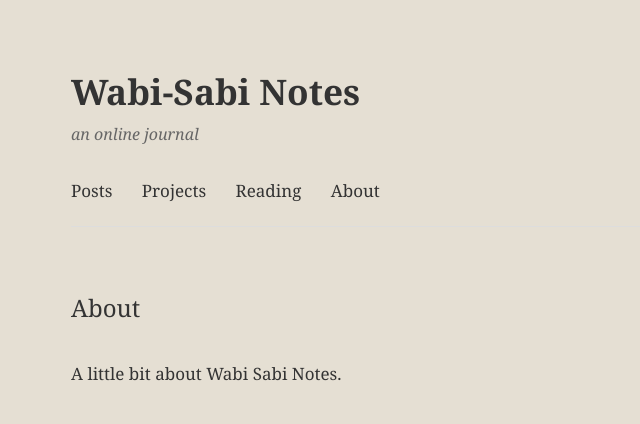
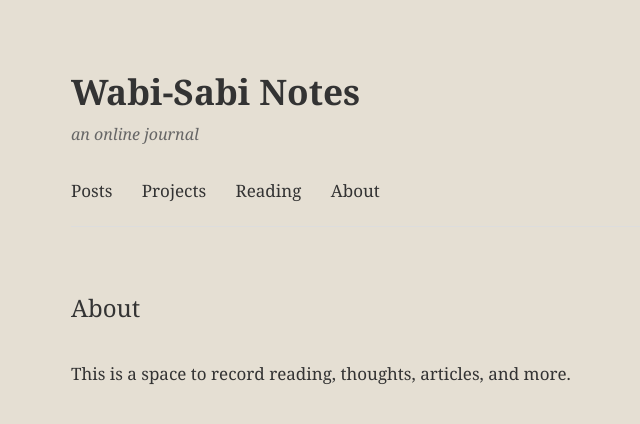
Before and after one commit to bakeramy/wabisabinotes, a Jekyll site: the page about.html, which Jekyll copies as it is, in a window 1280 px wide. Shown: the top 424 px of the page, without its empty margins (189-829 px from the left). Built offline with Jekyll 4.4.1, drawn with Linux system fonts in a browser that asks for light colours.

Commit message:
Update about.html

```diff
--- a/about.html
+++ b/about.html
@@ -24,7 +24,7 @@
 
   <main>
     <h2>About</h2>
-    <p>A little bit about Wabi Sabi Notes.</p>
+    <p>This is a space to record reading, thoughts, articles, and more.</p>
   </main>
 
 </body>
```
